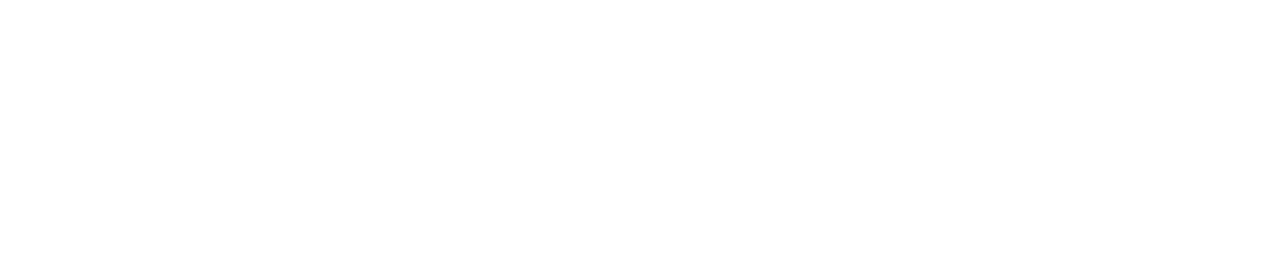
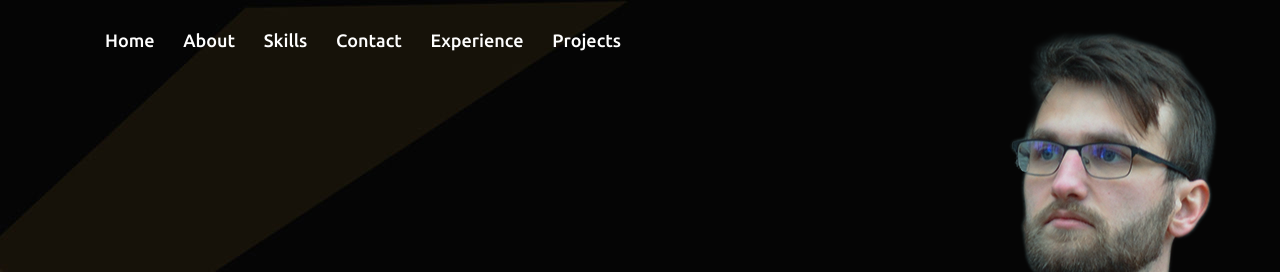
Before and after one commit to GriffinHalloran/Personal-Website, a plain HTML site: page index.html in a window 1280 px wide. Shown: the top 272 px of the page. Drawn offline with nearby package versions, Linux system fonts and the light colour scheme.

Commit message:
Updated images path

```diff
--- a/css/style.css
+++ b/css/style.css
@@ -157,7 +157,7 @@ section .title::after{
 /* home section styling */
 .home{
     display: flex;
-    background: url("../images/banner2.png") no-repeat center;
+    background: url("../images/home/banner.png") no-repeat center;
     height: 100vh;
     color: #fff;
     min-height: 500px;
```
